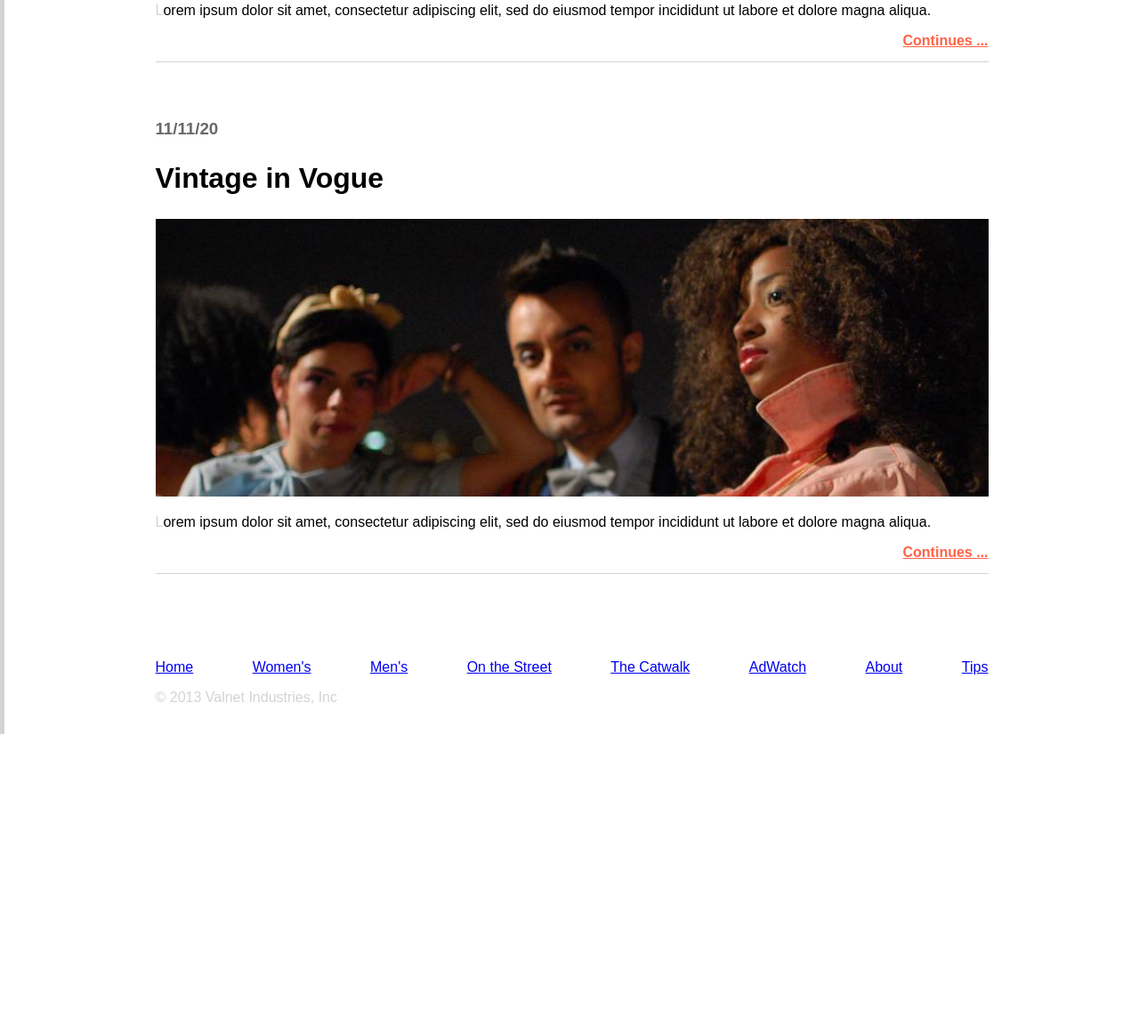
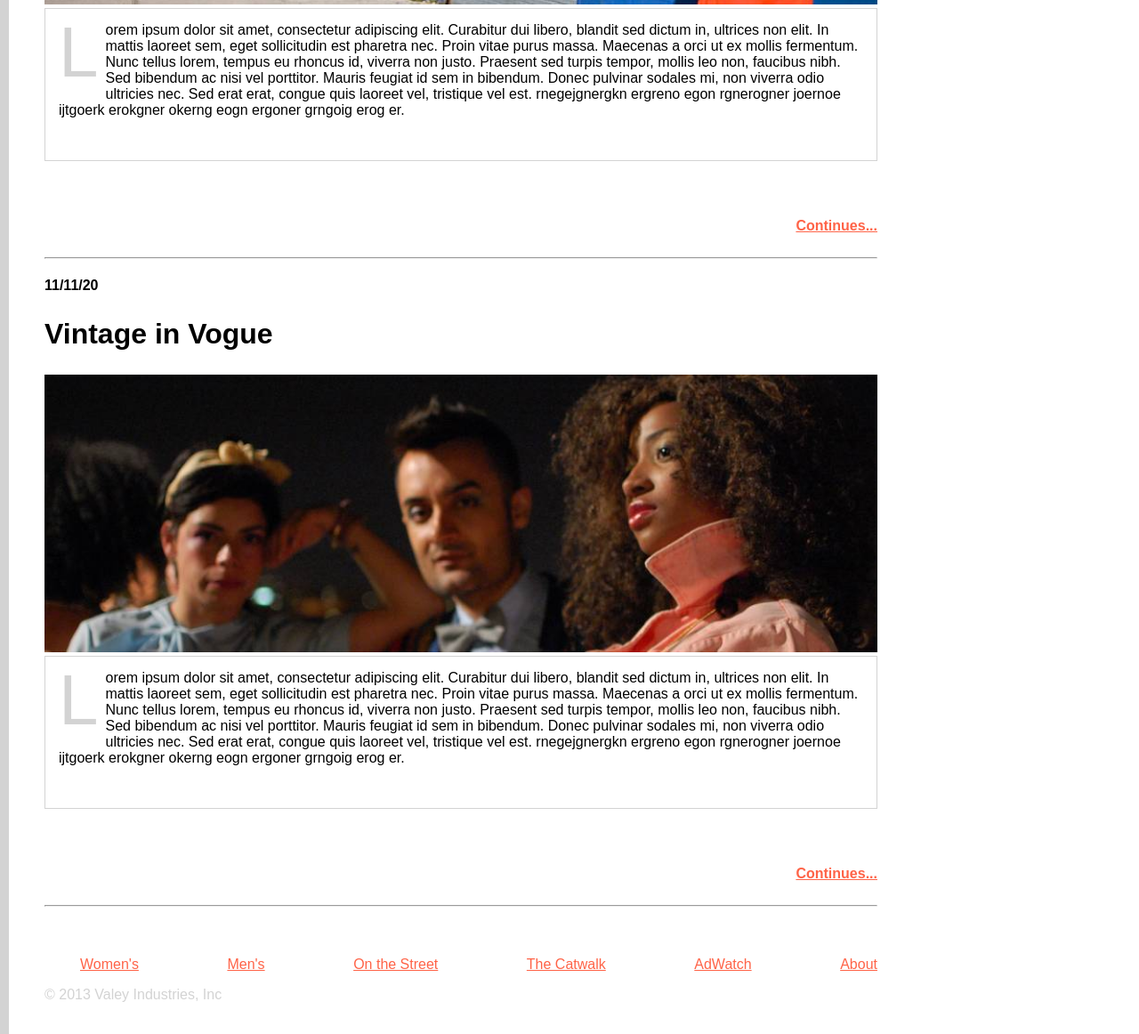
Before and after one commit to pswanagan/fashionBlog, a plain HTML site: page index.html in a window 1280 px wide. Shown: the part 654-1816 px from the top of the page at 89% size. Before the commit the page ends 1479 px from the top, so only its background shows below. Drawn offline with Linux system fonts and the light colour scheme.

Commit message:
modified code

```diff
--- a/index.html
+++ b/index.html
@@ -3,57 +3,61 @@
 <head>
     <meta charset="UTF-8">
     <meta name="viewport" content="width=device-width, initial-scale=1.0">
-<title>Sartre's List</title>
-<link rel="stylesheet" href="style.css">
+    <title>Fashion Blog</title>
+    <link rel="stylesheet" href="./style.css">
 </head>
 <body>
     <header>
         <h1>Sartre's List</h1>
         <h2>Better-Dressed People</h2>
         <nav aria-label="Main Navigation" role="navigation">
-      <ul>
-        <li><a href="#women">Women's</a></li>
-        <li><a href="#men">Men's</a></li>
-        <li><a href="#street">On the Street</a></li>
-        <li><a href="#catwalk">The Catwalk</a></li>
-        <li><a href="#adwatch">AdWatch</a></li>
-        <li><a href="#about">About</a></li>
+            <ul class="navBar">
+                <li><a href="" style="color: grey;">Women's</a></li>
+                <li><a href="" style="color: grey;">Men's</a></li>
+                <li><a href="" style="color: grey;">On the Street</a></li>
+                <li><a href="" style="color: grey;">The Catwalk</a></li>
+                <li><a href="" style="color: grey;">AdWatch</a></li>
+                <li><a href="" style="color: grey;">About</a></li>
             </ul>
         </nav>
     </header>
 
     <main>
+        <h4>11/12/20</h4>
+        <h2>On the Street in Brooklyn</h2>
+        <img src ="./blog-image-1.jpg" alt ="Women walking down street">
         <article>
-        <h3>11/12/20</h3>
-      <h2>On the Street in Brooklyn</h2>
-      <img src="./blog-image-1.jpg" alt="Fashionable person walking in Brooklyn">
-      <p>Lorem ipsum dolor sit amet, consectetur adipiscing elit, sed do eiusmod tempor incididunt ut labore et dolore magna aliqua.</p>
-      <a href="#readmore">Continues ...</a>
+            <p>Lorem ipsum dolor sit amet, consectetur adipiscing elit. Curabitur dui libero, blandit sed dictum in, ultrices non elit. In mattis laoreet sem, eget sollicitudin est pharetra nec. Proin vitae purus massa. Maecenas a orci ut ex mollis fermentum. Nunc tellus lorem, tempus eu rhoncus id, viverra non justo. Praesent sed turpis tempor, mollis leo non, faucibus nibh. Sed bibendum ac nisi vel porttitor. Mauris feugiat id sem in bibendum. Donec pulvinar sodales mi, non viverra odio ultricies nec. Sed erat erat, congue quis laoreet vel, tristique vel est. rnegejgnergkn ergreno egon rgnerogner joernoe ijtgoerk erokgner okerng eogn ergoner grngoig erog er.</p>
         </article>
+        <a href="" class="Continues"><b>Continues...</b></a>
 
+        <br />
+        <hr />
+        <h4>11/11/20</h4>
+        <h2>Vintage in Vogue</h2>
+        <img src ="./blog-image-2.jpg" alt ="Group of People">
         <article>
-        <h3>11/11/20</h3>
-      <h2>Vintage in Vogue</h2>
-      <img src="./blog-image-2.jpg" alt="Model in vintage fashion">
-      <p>Lorem ipsum dolor sit amet, consectetur adipiscing elit, sed do eiusmod tempor incididunt ut labore et dolore magna aliqua.</p>
-      <a href="#readmore">Continues ...</a>
+            <p>Lorem ipsum dolor sit amet, consectetur adipiscing elit. Curabitur dui libero, blandit sed dictum in, ultrices non elit. In mattis laoreet sem, eget sollicitudin est pharetra nec. Proin vitae purus massa. Maecenas a orci ut ex mollis fermentum. Nunc tellus lorem, tempus eu rhoncus id, viverra non justo. Praesent sed turpis tempor, mollis leo non, faucibus nibh. Sed bibendum ac nisi vel porttitor. Mauris feugiat id sem in bibendum. Donec pulvinar sodales mi, non viverra odio ultricies nec. Sed erat erat, congue quis laoreet vel, tristique vel est. rnegejgnergkn ergreno egon rgnerogner joernoe ijtgoerk erokgner okerng eogn ergoner grngoig erog er.</p>
         </article>
+        <a href="" class="Continues"><b>Continues...</b></a>
+
+        <br />
+        <hr />
     </main>
 
-  <footer >
-    <nav aria-label="Footer Navigation" role="navigation"class="footerNav">
-      <ul>
-        <li><a href="#home">Home</a></li>
-        <li><a href="#women">Women's</a></li>
-        <li><a href="#men">Men's</a></li>
-        <li><a href="#street">On the Street</a></li>
-        <li><a href="#catwalk">The Catwalk</a></li>
-        <li><a href="#adwatch">AdWatch</a></li>
-        <li><a href="#about">About</a></li>
-        <li><a href="#tips">Tips</a></li>
+    <footer>
+        <nav aria-label="Main Navigation" role="navigation">
+            <ul class="navBar">
+                <li><a href="" style="color: tomato;">Women's</a></li>
+                <li><a href="" style="color: tomato;">Men's</a></li>
+                <li><a href="" style="color: tomato;">On the Street</a></li>
+                <li><a href="" style="color: tomato;">The Catwalk</a></li>
+                <li><a href="" style="color: tomato;">AdWatch</a></li>
+                <li><a href="" style="color: tomato;">About</a></li>
             </ul>
+            <p>&copy; 2013 Valey Industries, Inc</p>
         </nav>
-    <p>&copy; 2013 Valnet Industries, Inc</p>
+
     </footer>
 </body>
 </html>
--- a/style.css
+++ b/style.css
@@ -1,90 +1,79 @@
 html {
-    border-left: 5px solid lightgray;
+    border-left: 10px solid lightgray;
+
 }
 
-  body {
-    min-height: 100vh;
+body{
+    min-height: 100%;
     font-family: sans-serif;
     max-width: 1000px;
-    margin: auto;
-    padding: 0;
 }
 
-  header, main, footer {
-    padding: 1rem 2rem;
+header{
+    padding-top: 1rem;
+    padding-bottom: 1rem;
+    padding-left: 2rem;
+    padding-right: 2rem;
 }
 
-  h1 {
+main{
+    padding-top: 1rem;
+    padding-bottom: 1rem;
+    padding-left: 2rem;
+    padding-right: 2rem;
+}
+
+footer{
+    padding-top: 1rem;
+    padding-bottom: 1rem;
+    padding-left: 2rem;
+    padding-right: 2rem;
+    color: lightgray;
+}
+
+h1{
     color: tomato;
 }
 
-  h3 {
-    color:dimgray;
-  }
 img {
     width: 100%;
 }
 
-  ul.nav {
+.navBar{
+    padding: none;
     list-style-type: none;
-    padding: 0;
     display: flex;
     justify-content: space-between;
 }
 
-  ul.nav li {
-    padding: 0;
+main h2 {
+    font-size: 2em;
 }
 
-  ul.nav a {
-    text-decoration: none;
-    color: lightgray;
-  }
+.Continues {
+    color: tomato;
+    display: block;
+    text-align: right;
 
-  footer nav ul.nav a {
-    color: tomato;
-  }
-
-
-
-  article a {
-    float: right;
-    font-weight: bold;
-    color: tomato;
 }
 
 article {
     margin-bottom: 4rem;
-    border-bottom: 1px solid lightgray;
+    border: 1px solid;
+    border-color: lightgray;
     padding-bottom: 2rem;
 }
-  article h2{
-    font-size:2em;
+
+article::first-letter {
+    color: lightgrey;
+    font-size: 5em;
+    float: left;
+    font-family: "Source Sans Pro", Arial, Helvetica, sans-serif;
+    line-height: 0.65;
+    margin: 0.1em 0.1em 0.2em 0;
 }
 
-  article p::first-letter {
-    color: lightgray;
+article p {
+    padding: 10px;
+    margin:5px;
 }
-
-  footer p {
-    color: lightgray;
-  }
-
-  /* Additional styles to ensure proper Flexbox alignment and spacing */
-  nav ul {
-    margin: 0;
-    padding: 0;
-    display: flex;
-    justify-content: space-between;
-    align-items: center;
-
-  }
-
-  nav li {
-    list-style: none;
-
-  }
-
-.footerNav {
-    color: tomato;
-}
```
Lines whose indentation alone changed are shown as unchanged.
